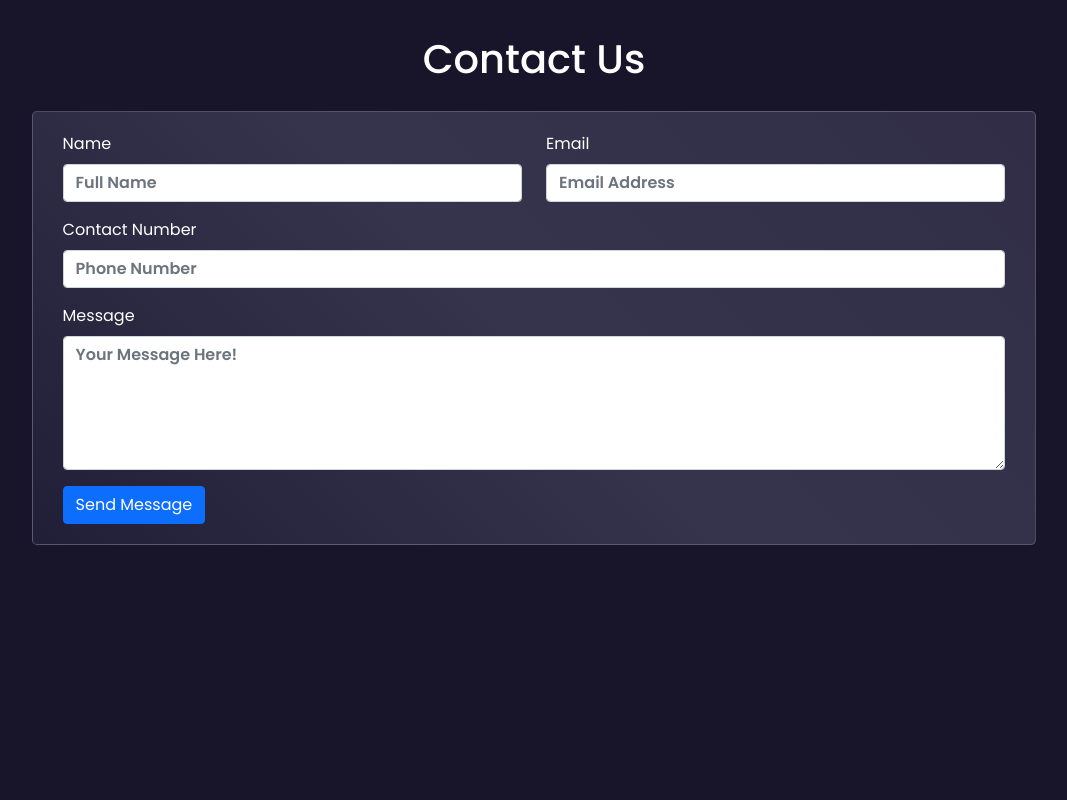
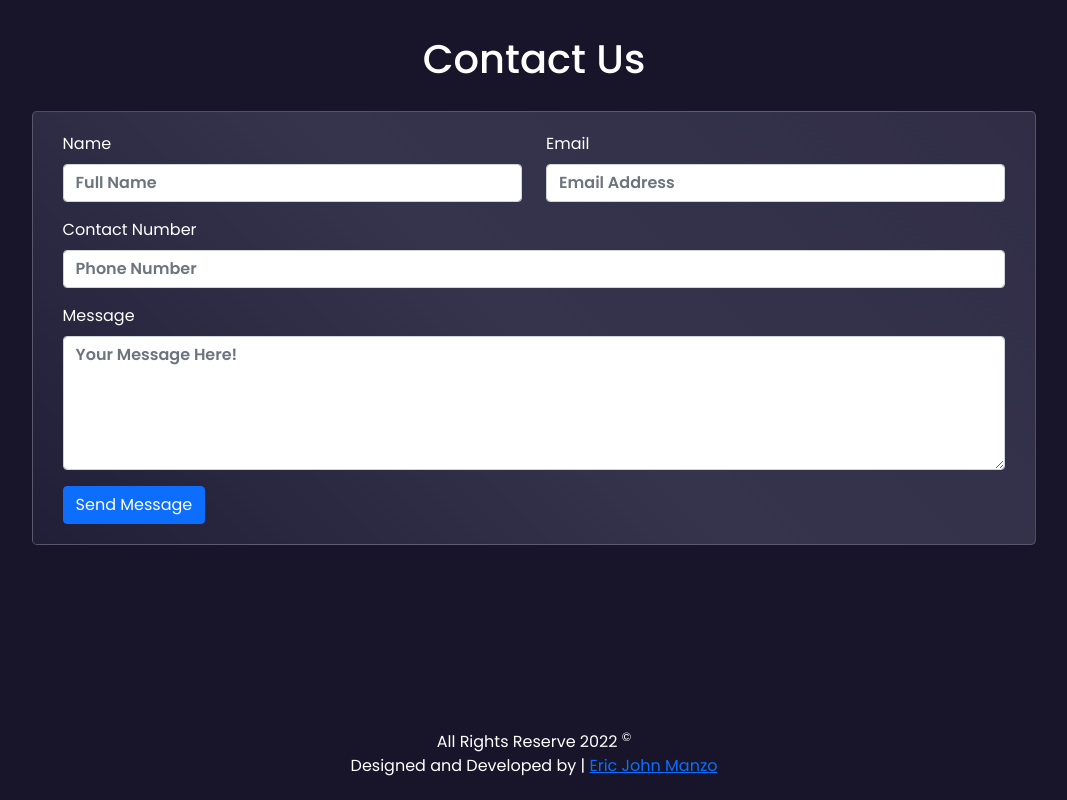
Before and after one commit to psycho2716/TTMS-static-webpage, a plain HTML site: page index.html in a window 1280 px wide. Shown: the part 2670-3470 px from the top of the page, without its empty margins (106-1173 px from the left). Before the commit the page ends 3360 px from the top, so only its background shows below. Drawn offline with nearby package versions, Linux system fonts and the light colour scheme.

Commit message:
Add files via upload

```diff
--- a/css/style.css
+++ b/css/style.css
@@ -614,6 +614,13 @@ form a:hover {
     font-weight: 600;
 }
 
+footer{
+    width: 100%;
+    height: 70px;
+    text-align: center;
+    color: var(--text-color);
+}
+
 .terms-2{
     display: none;
 }
--- a/index.html
+++ b/index.html
@@ -283,8 +283,18 @@
             </div>
         </div>
         <!-- Contact Us Ends Here! -->
+        <footer>
+            <span class="copyrights d-block">
+                All Rights Reserve 2022 <sup>&copy;</sup>
+            </span>
+            <span class="copyrights d-block">
+                Designed and Developed by | <a href="https://www.facebook.com/ejm.manzo">Eric John Manzo</a>
+            </span>
+        </footer>
+    </div>
 
-    </div>
+
+
     <!-- JQuery CDN -->
     <script src="https://cdnjs.cloudflare.com/ajax/libs/jquery/3.6.0/jquery.min.js"></script>
 
```
